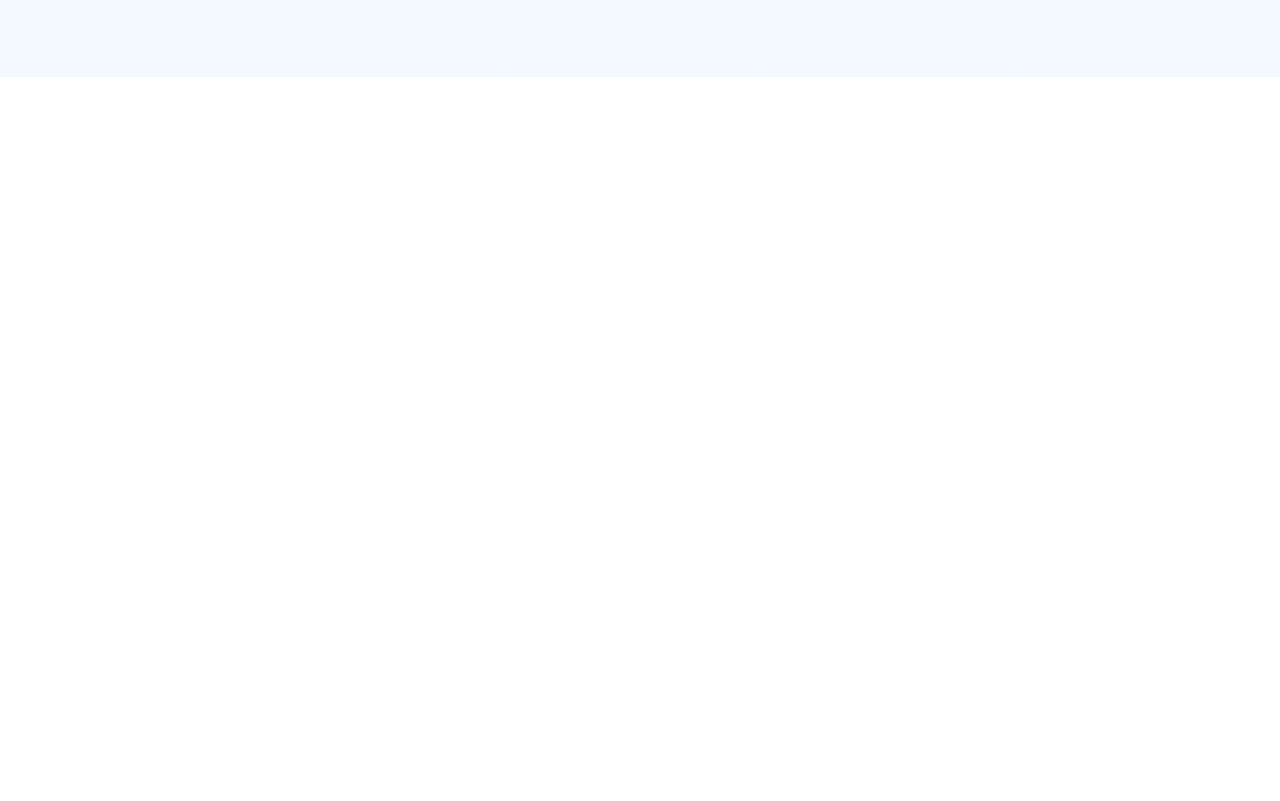
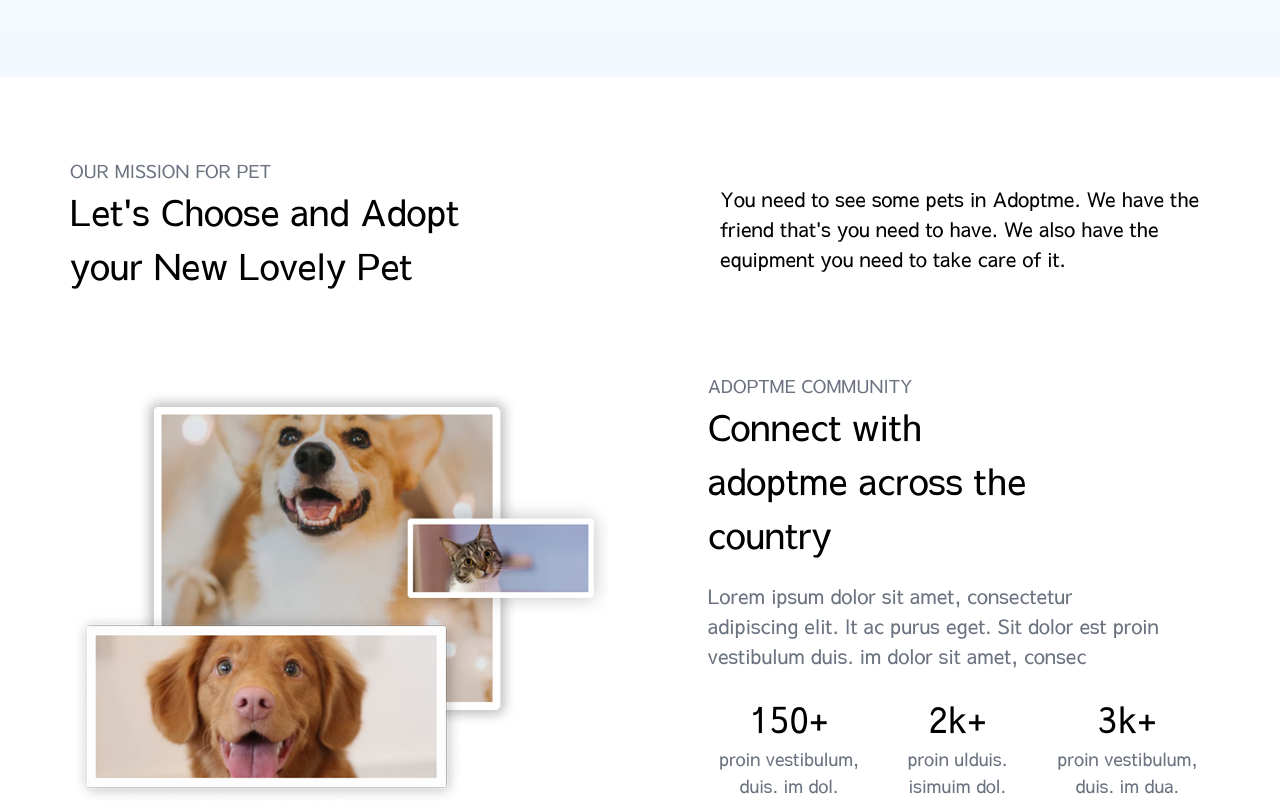
Before and after one commit to aldilukmn/tailwind-adoptme, a website: page public/index.html in a window 1280 px wide. Shown: the part 771-1572 px from the top of the page. Before the commit the page ends 848 px from the top, so only its background shows below. Drawn offline with nearby package versions, Linux system fonts and the light colour scheme.

Commit message:
first main section

```diff
--- a/public/index.html
+++ b/public/index.html
@@ -80,7 +80,41 @@
         </figure>
       </section>
     </header>
-    <main></main>
+    <main class="px-[70px] mt-20">
+      <h6 class="uppercase text-[18px] text-gray-500">our mission for pet</h6>
+      <section class="flex gap-40">
+        <section class="w-full">
+          <h1 class="text-[36px] w-[90%]">Let's Choose and Adopt your New Lovely Pet</h1>
+        </section>
+        <section class="w-full">
+          <p class="text-[20px]">You need to see some pets in Adoptme. We have the friend that's you need to have. We also have the equipment you need to take care of it.</p>
+        </section>
+      </section>
+      <section class="flex mt-20 gap-10">
+        <figure class="w-full mt-5">
+          <img src="./img/cat-combine.png" alt="cat n dog" class="w-[90%]" />
+        </figure>
+        <section class="w-[84%]">
+          <h6 class="uppercase text-[18px] text-gray-500">adoptme community</h6>
+          <h1 class="text-[36px] w-[70%]">Connect with adoptme across the country</h1>
+          <p class="text-[20px] w-[90%] mt-5 text-gray-500">Lorem ipsum dolor sit amet, consectetur adipiscing elit. It ac purus eget. Sit dolor est proin vestibulum duis. im dolor sit amet, consec</p>
+          <section class="flex mt-5 gap-5">
+            <div class="text-center">
+              <h2 class="text-[36px]">150+</h2>
+              <p class="text-[18px] text-gray-500">proin vestibulum, duis. im dol.</p>
+            </div>
+            <div class="text-center">
+              <h2 class="text-[36px]">2k+</h2>
+              <p class="text-[18px] text-gray-500">proin ulduis. isimuim dol.</p>
+            </div>
+            <div class="text-center">
+              <h2 class="text-[36px]">3k+</h2>
+              <p class="text-[18px] text-gray-500">proin vestibulum, duis. im dua.</p>
+            </div>
+          </section>
+        </section>
+      </section>
+    </main>
     <script src="./js/script.js"></script>
   </body>
 </html>
```
Also changed, not shown: public/css/style.css, public/img/cat-3.png (added), public/img/cat-combine.png (added), public/img/dog-3.png (added), public/img/dog-4.png (added).
